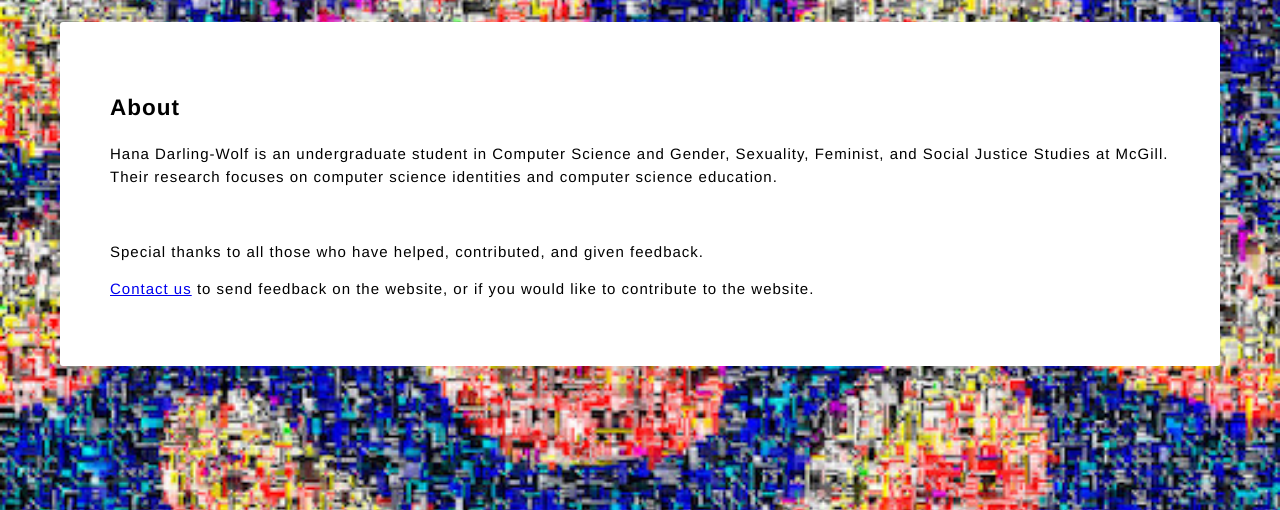
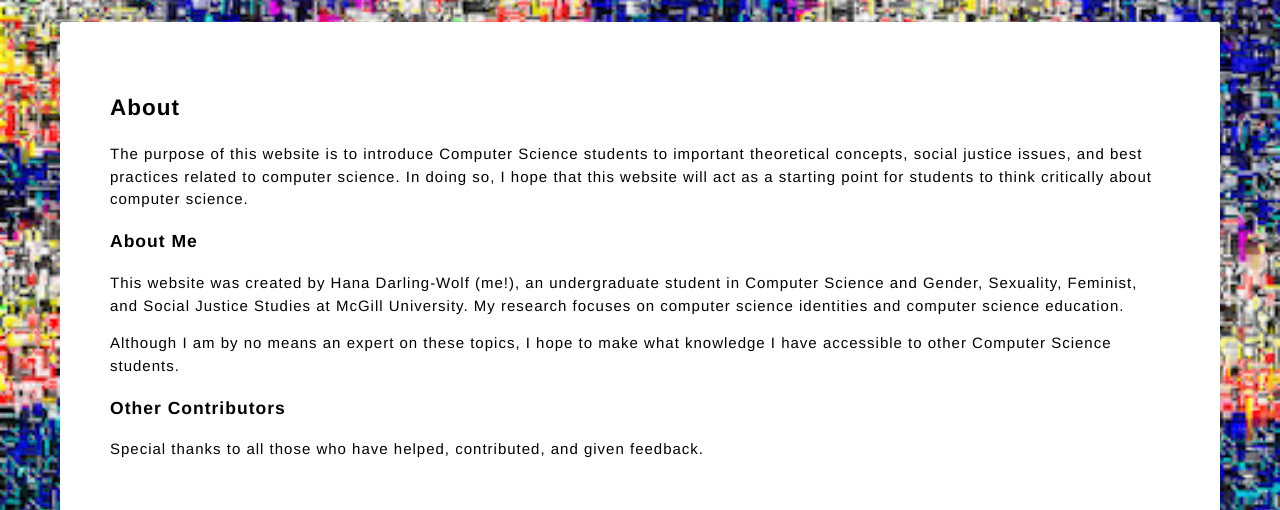
Before and after one commit to HD-Wolf/CSID, a plain HTML site: page about.html in a window 1280 px wide. Shown: the part 288-798 px from the top of the page. Drawn offline with Linux system fonts and the light colour scheme.

Commit message:
Update about.html

```diff
--- a/about.html
+++ b/about.html
@@ -29,10 +29,17 @@
 	<div class="image">
 		<div class="content">
 			<h2> About </h2>
-			<p> Hana Darling-Wolf is an undergraduate student in Computer Science and Gender, Sexuality, Feminist, and Social Justice Studies at McGill.
-      Their research focuses on computer science identities and computer science education.</p>
+			<p>The purpose of this website is to introduce Computer Science students to important theoretical concepts, social justice issues, and best practices
+				related to computer science. In doing so, I hope that this website will act as a starting point for students to think critically
+				about computer science.</p>
+			<h3>About Me</h3>
+			<p>This website was created by Hana Darling-Wolf (me!), an undergraduate student in Computer Science and Gender, Sexuality, Feminist, and Social Justice Studies at McGill University.
+      My research focuses on computer science identities and computer science education.</p>
+			<p>Although I am by no means an expert on these topics, I hope to make what knowledge I have accessible to other Computer Science students.
+			</p>
+			<h3>Other Contributors</h3>
+      			<p>Special thanks to all those who have helped, contributed, and given feedback.</p>
 			<br>
-      <p>Special thanks to all those who have helped, contributed, and given feedback.</p>
 			<p><a href="feedback.html">Contact us</a> to send feedback on the website, or if you would like to contribute to the website.</p>
 
 		</div>
```
